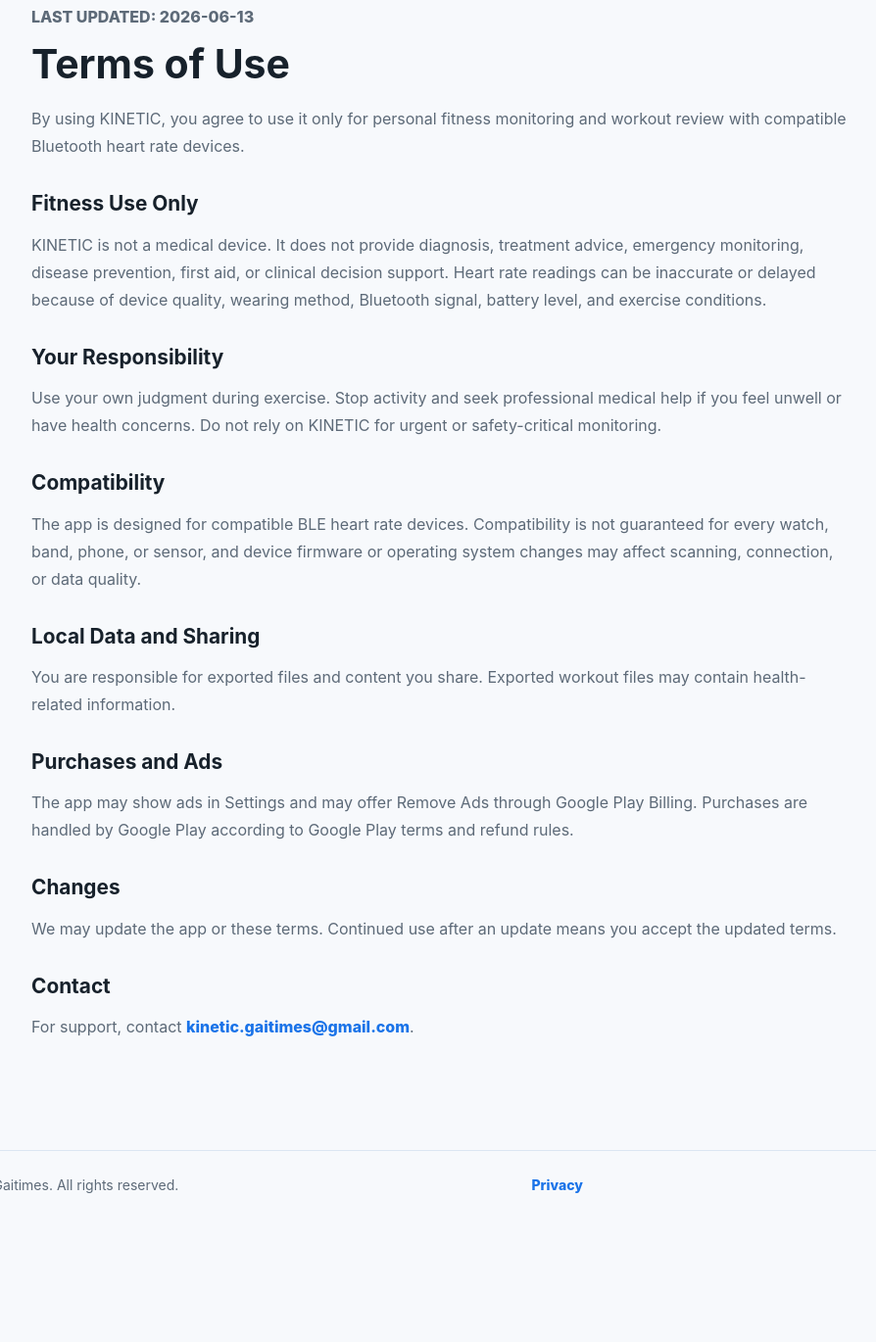
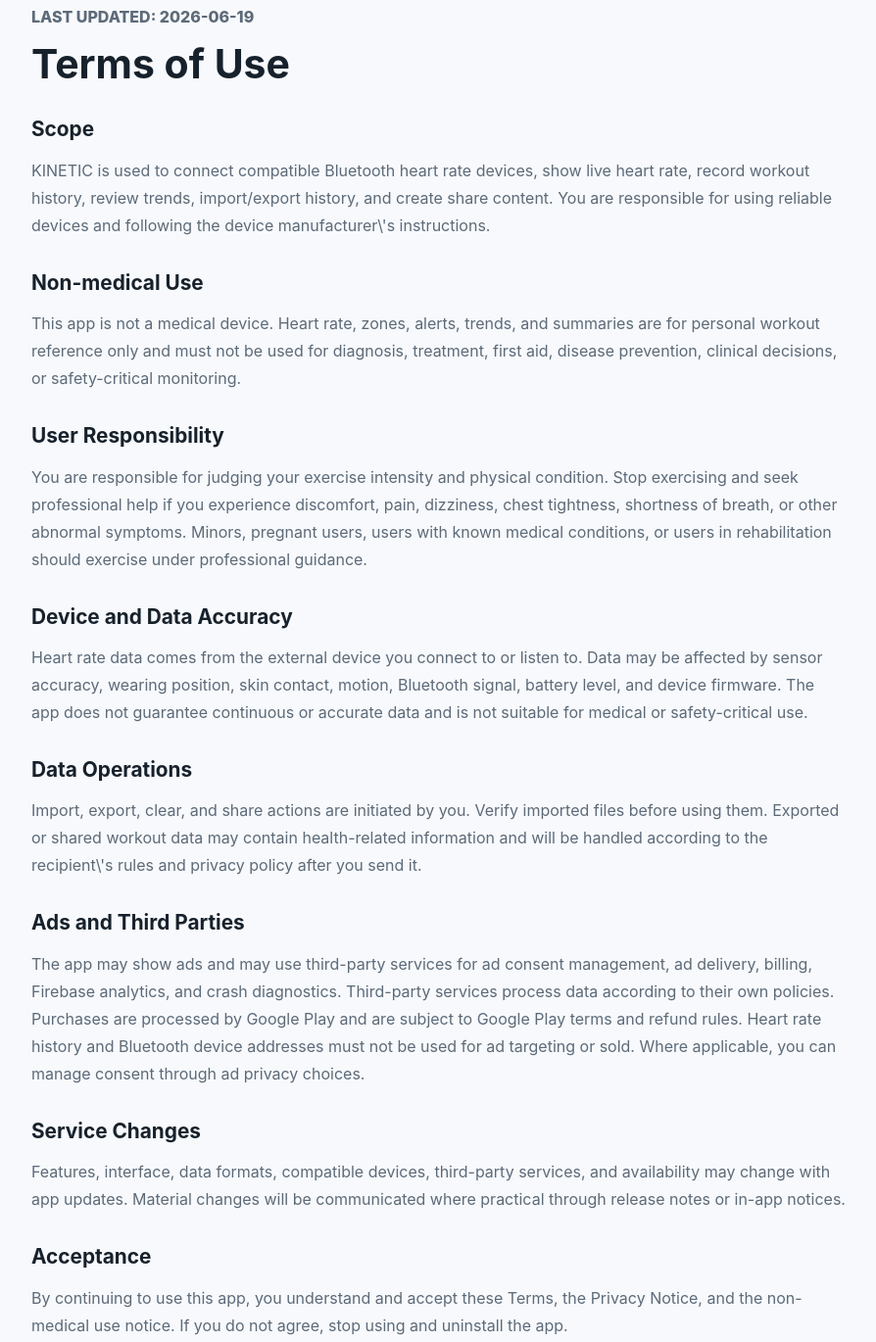
Before and after one commit to ustczyt-alt/kinetic-website, a plain HTML site: page terms.html in a window 1280 px wide. Shown: the part 130-1500 px from the top of the page at 98% size, without its empty margins (192-1086 px from the left). Before the commit the page ends 1374 px from the top, so only its background shows below. Drawn offline with Linux system fonts and the light colour scheme.

Commit message:
Align privacy policy and terms

```diff
--- a/terms.html
+++ b/terms.html
@@ -21,30 +21,34 @@
       </nav>
     </header>
     <main class="legal-page">
-      <p class="eyebrow">Last updated: 2026-06-13</p>
+      <p class="eyebrow">Last updated: 2026-06-19</p>
       <h1>Terms of Use</h1>
-      <p>By using KINETIC, you agree to use it only for personal fitness monitoring and workout review with compatible Bluetooth heart rate devices.</p>
+      <h2>Scope</h2>
+      <p>KINETIC is used to connect compatible Bluetooth heart rate devices, show live heart rate, record workout history, review trends, import/export history, and create share content. You are responsible for using reliable devices and following the device manufacturer\'s instructions.</p>
 
-      <h2>Fitness Use Only</h2>
-      <p>KINETIC is not a medical device. It does not provide diagnosis, treatment advice, emergency monitoring, disease prevention, first aid, or clinical decision support. Heart rate readings can be inaccurate or delayed because of device quality, wearing method, Bluetooth signal, battery level, and exercise conditions.</p>
+      <h2>Non-medical Use</h2>
+      <p>This app is not a medical device. Heart rate, zones, alerts, trends, and summaries are for personal workout reference only and must not be used for diagnosis, treatment, first aid, disease prevention, clinical decisions, or safety-critical monitoring.</p>
 
-      <h2>Your Responsibility</h2>
-      <p>Use your own judgment during exercise. Stop activity and seek professional medical help if you feel unwell or have health concerns. Do not rely on KINETIC for urgent or safety-critical monitoring.</p>
+      <h2>User Responsibility</h2>
+      <p>You are responsible for judging your exercise intensity and physical condition. Stop exercising and seek professional help if you experience discomfort, pain, dizziness, chest tightness, shortness of breath, or other abnormal symptoms. Minors, pregnant users, users with known medical conditions, or users in rehabilitation should exercise under professional guidance.</p>
 
-      <h2>Compatibility</h2>
-      <p>The app is designed for compatible BLE heart rate devices. Compatibility is not guaranteed for every watch, band, phone, or sensor, and device firmware or operating system changes may affect scanning, connection, or data quality.</p>
+      <h2>Device and Data Accuracy</h2>
+      <p>Heart rate data comes from the external device you connect to or listen to. Data may be affected by sensor accuracy, wearing position, skin contact, motion, Bluetooth signal, battery level, and device firmware. The app does not guarantee continuous or accurate data and is not suitable for medical or safety-critical use.</p>
 
-      <h2>Local Data and Sharing</h2>
-      <p>You are responsible for exported files and content you share. Exported workout files may contain health-related information.</p>
+      <h2>Data Operations</h2>
+      <p>Import, export, clear, and share actions are initiated by you. Verify imported files before using them. Exported or shared workout data may contain health-related information and will be handled according to the recipient\'s rules and privacy policy after you send it.</p>
 
-      <h2>Purchases and Ads</h2>
-      <p>The app may show ads in Settings and may offer Remove Ads through Google Play Billing. Purchases are handled by Google Play according to Google Play terms and refund rules.</p>
+      <h2>Ads and Third Parties</h2>
+      <p>The app may show ads and may use third-party services for ad consent management, ad delivery, billing, Firebase analytics, and crash diagnostics. Third-party services process data according to their own policies. Purchases are processed by Google Play and are subject to Google Play terms and refund rules. Heart rate history and Bluetooth device addresses must not be used for ad targeting or sold. Where applicable, you can manage consent through ad privacy choices.</p>
 
-      <h2>Changes</h2>
-      <p>We may update the app or these terms. Continued use after an update means you accept the updated terms.</p>
+      <h2>Service Changes</h2>
+      <p>Features, interface, data formats, compatible devices, third-party services, and availability may change with app updates. Material changes will be communicated where practical through release notes or in-app notices.</p>
+
+      <h2>Acceptance</h2>
+      <p>By continuing to use this app, you understand and accept these Terms, the Privacy Notice, and the non-medical use notice. If you do not agree, stop using and uninstall the app.</p>
 
       <h2>Contact</h2>
-      <p>For support, contact <a href="mailto:kinetic.gaitimes@gmail.com">kinetic.gaitimes@gmail.com</a>.</p>
+      <p>For support or legal questions, contact <a href="mailto:kinetic.gaitimes@gmail.com">kinetic.gaitimes@gmail.com</a>.</p>
     </main>
     <footer class="site-footer">
       <span>Copyright 2024 Gaitimes. All rights reserved.</span>
```
Also changed, not shown: privacy.html (+4 -1 lines).
